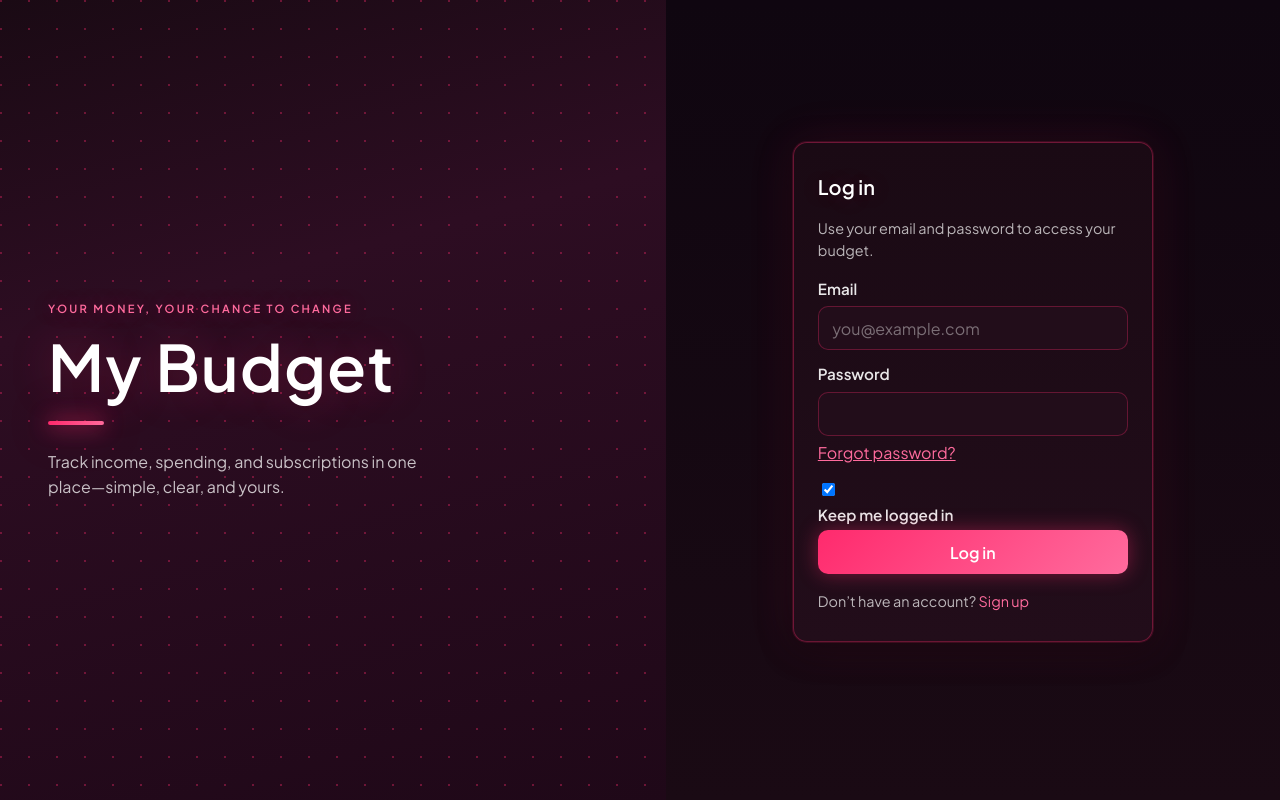
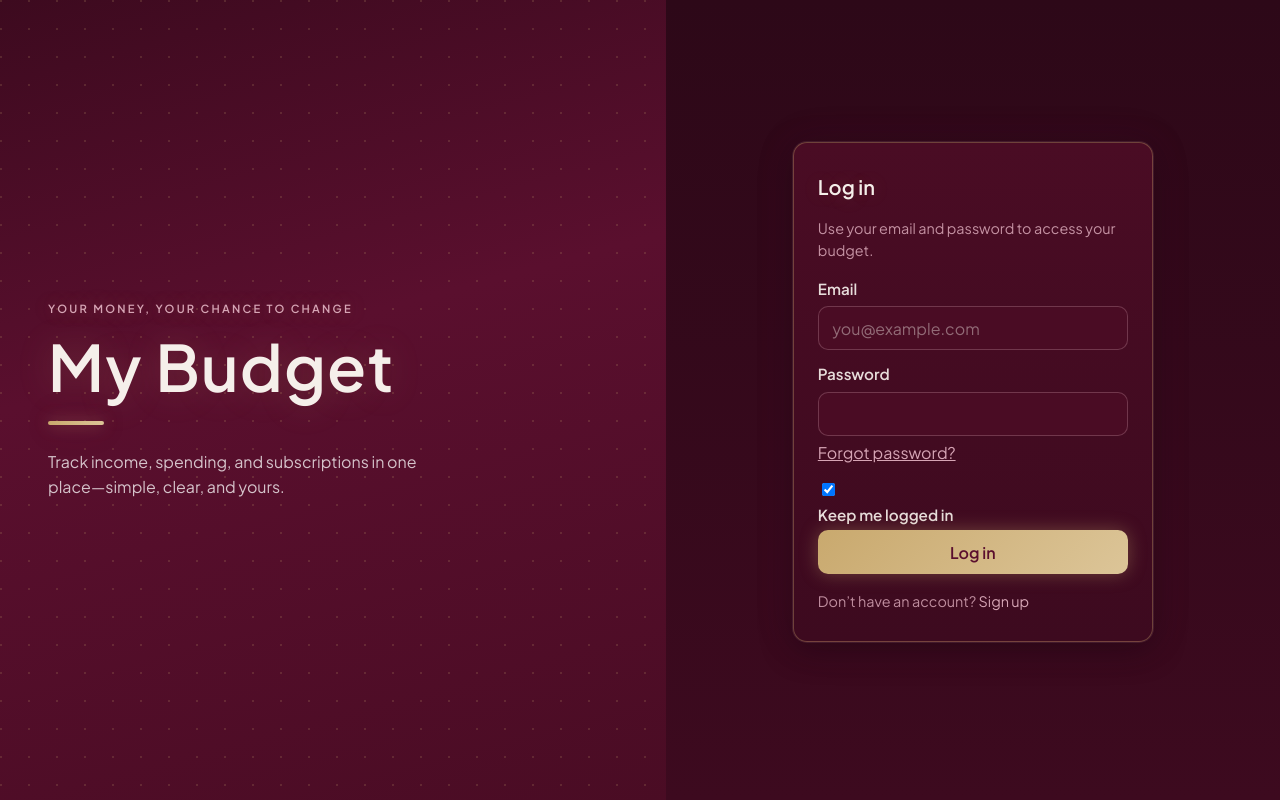
Before and after one commit to saifookhan/budget, a React (Vite) app: page / in a window 1280 px wide. Built offline with nearby package versions, Linux system fonts and the light colour scheme; no server answers.

Commit message:
Theme: Bordeaux / cream / gold palette (Wine night, Magenta, Crème)
Made-with: Cursor

```diff
--- a/index.html
+++ b/index.html
@@ -4,8 +4,8 @@
     <meta charset="UTF-8" />
     <link rel="icon" type="image/svg+xml" href="/vite.svg" />
     <meta name="viewport" content="width=device-width, initial-scale=1, viewport-fit=cover" />
-    <meta name="theme-color" content="#220d1a" media="(prefers-color-scheme: dark)" />
-    <meta name="theme-color" content="#faf5f8" media="(prefers-color-scheme: light)" />
+    <meta name="theme-color" content="#3d0a1f" media="(prefers-color-scheme: dark)" />
+    <meta name="theme-color" content="#f5efea" media="(prefers-color-scheme: light)" />
     <meta name="apple-mobile-web-app-capable" content="yes" />
     <meta name="apple-mobile-web-app-status-bar-style" content="black-translucent" />
     <meta http-equiv="Cache-Control" content="no-cache, no-store, must-revalidate" />
--- a/src/i18n.ts
+++ b/src/i18n.ts
@@ -250,7 +250,7 @@ const translations: Record<LanguageCode, Record<string, string>> = {
     'contact.botOverview': 'On **Overview**, use the "Chart type" dropdown to switch between Pie, Bar, Line, or List for spending by category. Money left includes all subscriptions for the month.',
     'contact.botDelete': 'Deleted expenses stay deleted. If something still appears, try refreshing the page. Recurring (subscription) items you delete are not re-added.',
     'contact.botLanguage': 'Tap **Settings** (⚙️ next to the chat in the top bar), then use the **Language** dropdown. Your choice is saved.',
-    'contact.botTheme': 'Tap **Settings** (⚙️ next to the chat in the top bar), then use the **Theme** dropdown. You can pick **Neon black**, **Neon rainbow**, or **Neon clear**.',
+    'contact.botTheme': 'Tap **Settings** (⚙️ next to the chat in the top bar), then use the **Theme** dropdown. You can pick **Wine night**, **Magenta**, or **Crème**.',
     'contact.botWallet': 'Go to **Wallet**. Add wallets (e.g. Revolut, bank), set a balance, and assign them to expenses and subscriptions.',
     'contact.botSavings': 'Go to **Savings & investments**. Add a goal (savings or investment) with a monthly amount; it\'s added automatically each month so you can track progress.',
     'contact.botPassword': 'Use "Forgot password?" on the login page. Set **Site URL** and **Redirect URLs** in Supabase (Auth → URL Configuration) to your app URL (e.g. your Vercel URL).',
@@ -498,7 +498,7 @@ const translations: Record<LanguageCode, Record<string, string>> = {
     'contact.botExpenses': 'Vai su **Spese**. Usa il modulo per aggiungere importo, categoria e conto. Puoi **Modifica** o eliminare (✕) ogni spesa.',
     'contact.botOverview': 'In **Panoramica** usa il menu "Tipo grafico" per scegliere Torta, Barre, Linea o Elenco.',
     'contact.botLanguage': 'Tocca **Impostazioni** (⚙️ in alto accanto alla chat) e usa il menu **Lingua**.',
-    'contact.botTheme': 'Tocca **Impostazioni** (⚙️ in alto accanto alla chat) e usa il menu **Tema**. Puoi scegliere **Neon black**, **Neon rainbow** o **Neon clear**.',
+    'contact.botTheme': 'Tocca **Impostazioni** (⚙️ in alto accanto alla chat) e usa il menu **Tema**. Puoi scegliere **Wine night**, **Magenta** o **Crème**.',
     'contact.botFallback': 'Non sono sicuro. Prova a chiedere in altri termini o descrivi cosa non va.',
   },
   de: {
--- a/src/index.css
+++ b/src/index.css
@@ -8,89 +8,91 @@
   --mobile-tab-bar-height: 3.75rem;
 }
 
-/* Neon black — dark pink/black, neon pink accent (homepage vibe) */
+/* Wine night — bordeaux froid, crema, oro */
 [data-theme="neonBlack"] {
-  --bg: #1a0a14;
-  --bg-soft: #220d1a;
-  --surface: #2d0d22;
-  --card: #220d1a;
-  --text: #fff;
-  --text-muted: rgba(255, 255, 255, 0.72);
-  --accent: #ff2a6d;
-  --accent-soft: rgba(255, 43, 109, 0.28);
-  --success: #ff6b9d;
-  --success-soft: rgba(255, 43, 109, 0.2);
-  --danger: #ff4d87;
-  --danger-soft: rgba(255, 43, 109, 0.2);
-  --border: rgba(255, 43, 109, 0.3);
-  --shadow: 0 2px 12px rgba(0, 0, 0, 0.3), 0 0 24px rgba(255, 43, 109, 0.08);
-  --shadow-hover: 0 4px 20px rgba(0, 0, 0, 0.4), 0 0 32px rgba(255, 43, 109, 0.12);
+  --bg: #3d0a1f;
+  --bg-soft: #4a0c24;
+  --surface: #5a0f2e;
+  --card: #52142c;
+  --text: #f5efea;
+  --text-muted: rgba(214, 165, 181, 0.82);
+  --accent: #c9a96e;
+  --accent-soft: rgba(201, 169, 110, 0.28);
+  --success: #c9a96e;
+  --success-soft: rgba(201, 169, 110, 0.22);
+  --danger: #d6a5b5;
+  --danger-soft: rgba(214, 165, 181, 0.18);
+  --border: rgba(214, 165, 181, 0.28);
+  --shadow: 0 2px 12px rgba(0, 0, 0, 0.35), 0 0 28px rgba(201, 169, 110, 0.08);
+  --shadow-hover: 0 4px 20px rgba(0, 0, 0, 0.45), 0 0 36px rgba(201, 169, 110, 0.12);
 }
 [data-theme="neonBlack"] .settings-page-card select,
 [data-theme="neonBlack"] .settings-page-card .theme-dropdown {
-  color: #1a0a14;
-  background: #fce7f3;
+  color: #5a0f2e;
+  background: #f5efea;
+  border: 1px solid rgba(214, 165, 181, 0.55);
 }
 [data-theme="neonBlack"] .settings-page-card select option {
-  color: #1a0a14;
-  background: #fce7f3;
-}
-
-/* Neon rainbow — dark with multi-color neon (pink, cyan, yellow, purple, blue) */
+  color: #5a0f2e;
+  background: #f5efea;
+}
+
+/* Magenta — stessa palette, accento magenta su bordeaux */
 [data-theme="neonRainbow"] {
-  --bg: #0d0a12;
-  --bg-soft: #15101c;
-  --surface: #1a1425;
-  --card: #15101c;
-  --text: #fff;
-  --text-muted: rgba(255, 255, 255, 0.7);
-  --accent: #00f5d4;
-  --accent-soft: rgba(0, 245, 212, 0.2);
-  --success: #00f5d4;
-  --success-soft: rgba(0, 245, 212, 0.15);
-  --danger: #ff2a6d;
-  --danger-soft: rgba(255, 43, 109, 0.2);
-  --border: rgba(0, 245, 212, 0.25);
-  --shadow: 0 2px 12px rgba(0, 0, 0, 0.4), 0 0 24px rgba(0, 245, 212, 0.06);
-  --shadow-hover: 0 4px 20px rgba(0, 0, 0, 0.5), 0 0 32px rgba(155, 93, 229, 0.1);
+  --bg: #3d0a1f;
+  --bg-soft: #4a0c24;
+  --surface: #5a0f2e;
+  --card: #52142c;
+  --text: #f5efea;
+  --text-muted: rgba(245, 239, 234, 0.65);
+  --accent: #8c1c5b;
+  --accent-soft: rgba(140, 28, 91, 0.32);
+  --success: #c9a96e;
+  --success-soft: rgba(201, 169, 110, 0.2);
+  --danger: #d6a5b5;
+  --danger-soft: rgba(214, 165, 181, 0.2);
+  --border: rgba(201, 169, 110, 0.32);
+  --shadow: 0 2px 12px rgba(0, 0, 0, 0.35), 0 0 28px rgba(140, 28, 91, 0.1);
+  --shadow-hover: 0 4px 20px rgba(0, 0, 0, 0.45), 0 0 36px rgba(140, 28, 91, 0.14);
 }
 [data-theme="neonRainbow"] .settings-page-card select,
 [data-theme="neonRainbow"] .settings-page-card .theme-dropdown {
-  color: #0d0a12;
-  background: #e0f7f4;
+  color: #5a0f2e;
+  background: #f5efea;
+  border: 1px solid rgba(214, 165, 181, 0.55);
 }
 [data-theme="neonRainbow"] .settings-page-card select option {
-  color: #0d0a12;
-  background: #e0f7f4;
-}
-
-/* Neon clear — light background with neon pink accents */
+  color: #5a0f2e;
+  background: #f5efea;
+}
+
+/* Crème — beige caldo, testo bordeaux, oro accento */
 [data-theme="neonClear"] {
-  --bg: #faf5f8;
-  --bg-soft: #f5eef2;
-  --surface: #fff;
-  --card: #fff;
-  --text: #2d1f28;
-  --text-muted: #6b5a65;
-  --accent: #ff2a6d;
-  --accent-soft: #fce7f3;
-  --success: #ff6b9d;
-  --success-soft: #fce7f3;
-  --danger: #ff4d87;
-  --danger-soft: #fce7f3;
-  --border: rgba(255, 43, 109, 0.25);
-  --shadow: 0 2px 12px rgba(255, 43, 109, 0.08);
-  --shadow-hover: 0 4px 20px rgba(255, 43, 109, 0.12);
+  --bg: #f5efea;
+  --bg-soft: #ebe2da;
+  --surface: #fffdfb;
+  --card: #fffcfa;
+  --text: #5a0f2e;
+  --text-muted: rgba(90, 15, 46, 0.58);
+  --accent: #c9a96e;
+  --accent-soft: rgba(201, 169, 110, 0.22);
+  --success: #8c1c5b;
+  --success-soft: rgba(140, 28, 91, 0.1);
+  --danger: #7a2848;
+  --danger-soft: rgba(122, 40, 72, 0.12);
+  --border: rgba(214, 165, 181, 0.55);
+  --shadow: 0 2px 12px rgba(90, 15, 46, 0.06);
+  --shadow-hover: 0 4px 20px rgba(90, 15, 46, 0.1);
 }
 [data-theme="neonClear"] .settings-page-card select,
 [data-theme="neonClear"] .settings-page-card .theme-dropdown {
-  color: #2d1f28;
-  background: #fff;
+  color: #5a0f2e;
+  background: #fffcfa;
   border: 1px solid var(--border);
 }
 [data-theme="neonClear"] .settings-page-card select option {
-  color: #2d1f28;
-  background: #fff;
+  color: #5a0f2e;
+  background: #fffcfa;
 }
 
 * {
@@ -1088,8 +1090,8 @@ button {
 }
 [data-theme="neonBlack"] .accounts-balance-input,
 [data-theme="neonRainbow"] .accounts-balance-input {
-  color: #fff;
-  background: rgba(255, 255, 255, 0.12);
+  color: #f5efea;
+  background: rgba(245, 239, 234, 0.1);
 }
 
 .muted { color: var(--text-muted); font-size: 0.9rem; }
@@ -1201,14 +1203,14 @@ button {
   padding: 3rem 2rem;
   position: relative;
   overflow: hidden;
-  background: linear-gradient(165deg, #1a0a14 0%, #2d0d22 35%, #1f0818 100%);
+  background: linear-gradient(165deg, #3d0a1f 0%, #5a0f2e 42%, #4a0c24 100%);
 }
 
 .home-hero-pattern {
   position: absolute;
   inset: 0;
-  opacity: 0.35;
-  background-image: radial-gradient(circle at 1px 1px, #ff2a6d 1px, transparent 0);
+  opacity: 0.4;
+  background-image: radial-gradient(circle at 1px 1px, rgba(201, 169, 110, 0.45) 1px, transparent 0);
   background-size: 28px 28px;
   pointer-events: none;
 }
@@ -1226,9 +1228,9 @@ button {
   font-weight: 600;
   letter-spacing: 0.2em;
   text-transform: uppercase;
-  color: #ff6b9d;
+  color: #d6a5b5;
   margin: 0 0 1rem 0;
-  text-shadow: 0 0 20px rgba(255, 43, 109, 0.4);
+  text-shadow: 0 0 18px rgba(201, 169, 110, 0.35);
 }
 
 .home-title {
@@ -1236,19 +1238,19 @@ button {
   font-size: clamp(2.5rem, 8vw, 4rem);
   font-weight: 600;
   letter-spacing: 0.02em;
-  color: #fff;
+  color: #f5efea;
   margin: 0;
   line-height: 1.05;
-  text-shadow: 0 0 40px rgba(255, 43, 109, 0.25);
+  text-shadow: 0 0 36px rgba(201, 169, 110, 0.2);
 }
 
 .home-title-rule {
   width: 56px;
   height: 4px;
   margin: 1.25rem auto 1.5rem;
-  background: linear-gradient(90deg, #ff2a6d, #ff6b9d);
+  background: linear-gradient(90deg, #c9a96e, #dcc598);
   border-radius: 2px;
-  box-shadow: 0 0 20px #ff2a6d, 0 0 40px rgba(255, 43, 109, 0.5);
+  box-shadow: 0 0 16px rgba(201, 169, 110, 0.45), 0 0 32px rgba(140, 28, 91, 0.25);
 }
 
 .home-tagline {
@@ -1266,7 +1268,7 @@ button {
   align-items: flex-start;
   justify-content: center;
   padding: 2rem 1.5rem;
-  background: linear-gradient(180deg, #0f0610 0%, #1a0a14 100%);
+  background: linear-gradient(180deg, #2d0818 0%, #3d0a1f 100%);
 }
 
 .home-login-card.auth-card.card {
@@ -1274,77 +1276,76 @@ button {
   max-width: 360px;
   padding: 1.75rem 1.5rem;
   border-radius: var(--radius);
-  background: linear-gradient(180deg, #1a0a14 0%, #220d1a 100%);
-  border: 1px solid rgba(255, 43, 109, 0.35);
-  box-shadow: 0 0 0 1px rgba(255, 43, 109, 0.15), 0 8px 32px rgba(0, 0, 0, 0.4), 0 0 48px rgba(255, 43, 109, 0.12);
-}
-
-/* Login card: neon pink theme — title, text, inputs, button, links */
+  background: linear-gradient(180deg, #4a0c24 0%, #3d0a1f 100%);
+  border: 1px solid rgba(201, 169, 110, 0.35);
+  box-shadow: 0 0 0 1px rgba(214, 165, 181, 0.12), 0 8px 32px rgba(0, 0, 0, 0.35), 0 0 40px rgba(140, 28, 91, 0.12);
+}
+
 .home-login-card .auth-title {
-  color: #fff;
-  text-shadow: 0 0 24px rgba(255, 43, 109, 0.2);
+  color: #f5efea;
+  text-shadow: 0 0 20px rgba(201, 169, 110, 0.2);
 }
 .home-login-card .muted {
-  color: rgba(255, 255, 255, 0.7);
+  color: rgba(214, 165, 181, 0.88);
 }
 .home-login-card .form-group label {
-  color: rgba(255, 255, 255, 0.9);
+  color: rgba(245, 239, 234, 0.92);
 }
 .home-login-card .contact-input,
 .home-login-card input[type="email"],
 .home-login-card input[type="password"] {
-  background: rgba(255, 255, 255, 0.08);
-  border: 1px solid rgba(255, 43, 109, 0.3);
-  color: #fff;
+  background: rgba(245, 239, 234, 0.08);
+  border: 1px solid rgba(214, 165, 181, 0.35);
+  color: #f5efea;
   color-scheme: dark;
 }
 .home-login-card .contact-input::placeholder,
 .home-login-card input::placeholder {
-  color: rgba(255, 255, 255, 0.4);
+  color: rgba(245, 239, 234, 0.42);
 }
 .home-login-card .contact-input:focus,
 .home-login-card input:focus {
-  border-color: #ff2a6d;
-  box-shadow: 0 0 0 3px rgba(255, 43, 109, 0.25), 0 0 20px rgba(255, 43, 109, 0.15);
+  border-color: #c9a96e;
+  box-shadow: 0 0 0 3px rgba(201, 169, 110, 0.22), 0 0 18px rgba(140, 28, 91, 0.15);
   outline: none;
 }
 .home-login-card .btn-primary,
 .home-login-card .contact-send {
-  background: linear-gradient(135deg, #ff2a6d 0%, #ff6b9d 100%);
-  color: #fff;
+  background: linear-gradient(135deg, #c9a96e 0%, #dcc598 100%);
+  color: #5a0f2e;
   border: none;
-  box-shadow: 0 0 20px rgba(255, 43, 109, 0.4);
+  box-shadow: 0 0 18px rgba(201, 169, 110, 0.35);
 }
 .home-login-card .btn-primary:hover:not(:disabled),
 .home-login-card .contact-send:hover {
-  box-shadow: 0 0 28px rgba(255, 43, 109, 0.5);
+  box-shadow: 0 0 26px rgba(201, 169, 110, 0.45);
   opacity: 1;
 }
 .home-login-card .btn-link,
 .home-login-card .auth-footer a {
-  color: #ff6b9d;
+  color: #d6a5b5;
 }
 .home-login-card .btn-link:hover,
 .home-login-card .auth-footer a:hover {
-  color: #ff8ab3;
-  text-shadow: 0 0 12px rgba(255, 43, 109, 0.3);
+  color: #f5efea;
+  text-shadow: 0 0 12px rgba(201, 169, 110, 0.35);
 }
 .home-login-card .auth-footer {
-  color: rgba(255, 255, 255, 0.7);
+  color: rgba(214, 165, 181, 0.85);
 }
 .home-login-card .auth-alert {
-  background: rgba(255, 43, 109, 0.15);
-  border: 1px solid rgba(255, 43, 109, 0.3);
-  color: #ff8ab3;
+  background: rgba(140, 28, 91, 0.2);
+  border: 1px solid rgba(214, 165, 181, 0.35);
+  color: #d6a5b5;
 }
 .home-login-card .auth-alert-error {
-  background: rgba(255, 43, 109, 0.2);
-  border-color: rgba(255, 43, 109, 0.5);
-  color: #ff8ab3;
+  background: rgba(140, 28, 91, 0.28);
+  border-color: rgba(214, 165, 181, 0.45);
+  color: #f0d4dc;
 }
 .home-login-card .auth-alert code {
-  color: rgba(255, 255, 255, 0.9);
-  background: rgba(255, 255, 255, 0.1);
+  color: rgba(245, 239, 234, 0.92);
+  background: rgba(90, 15, 46, 0.35);
 }
 
 @media (min-width: 900px) {
--- a/src/theme.ts
+++ b/src/theme.ts
@@ -1,9 +1,9 @@
 export type ThemeId = 'neonBlack' | 'neonRainbow' | 'neonClear'
 
 export const THEMES: { id: ThemeId; label: string }[] = [
-  { id: 'neonBlack', label: '✨ Neon black' },
-  { id: 'neonRainbow', label: '🌈 Neon rainbow' },
-  { id: 'neonClear', label: '☀️ Neon clear' },
+  { id: 'neonBlack', label: '🍷 Wine night' },
+  { id: 'neonRainbow', label: '💗 Magenta' },
+  { id: 'neonClear', label: '☀️ Crème' },
 ]
 
 const VALID_THEMES: ThemeId[] = ['neonBlack', 'neonRainbow', 'neonClear']
@@ -31,19 +31,19 @@ export function applyTheme(id: ThemeId): void {
 
 const CHART_COLORS_BY_THEME: Record<ThemeId, string[]> = {
   neonBlack: [
-    '#ff2a6d', '#ff6b9d', '#ff8ab3', '#ff4d87', '#e91a5c',
-    '#ff9ec4', '#ff3d7a', '#d41a5a', '#ff7aa8', '#ff5c8d',
-    '#e84d7a', '#ffb3cc',
+    '#8c1c5b', '#c9a96e', '#d6a5b5', '#5a0f2e', '#a67d8c',
+    '#b89268', '#7a2848', '#dcc598', '#9e6b7c', '#8b7355',
+    '#c4a574', '#b07a90',
   ],
   neonRainbow: [
-    '#ff2a6d', '#00f5d4', '#fee440', '#9b5de5', '#00bbf9',
-    '#ff6b9d', '#00e5c0', '#f9c74f', '#c77dff', '#48cae4',
-    '#ff8ab3', '#94d2bd',
+    '#8c1c5b', '#c9a96e', '#5a0f2e', '#d6a5b5', '#a08050',
+    '#6d3d52', '#d4b896', '#9b4d72', '#e4d4c4', '#7a2848',
+    '#b89268', '#a67d8c',
   ],
   neonClear: [
-    '#ff2a6d', '#ff6b9d', '#ff8ab3', '#ff4d87', '#e91a5c',
-    '#ff9ec4', '#ff3d7a', '#d41a5a', '#ff7aa8', '#ff5c8d',
-    '#e84d7a', '#ffb3cc',
+    '#8c1c5b', '#c9a96e', '#5a0f2e', '#d6a5b5', '#a67d8c',
+    '#b89268', '#7a2848', '#dcc598', '#9e6b7c', '#8b7355',
+    '#c4a574', '#b07a90',
   ],
 }
 
```
